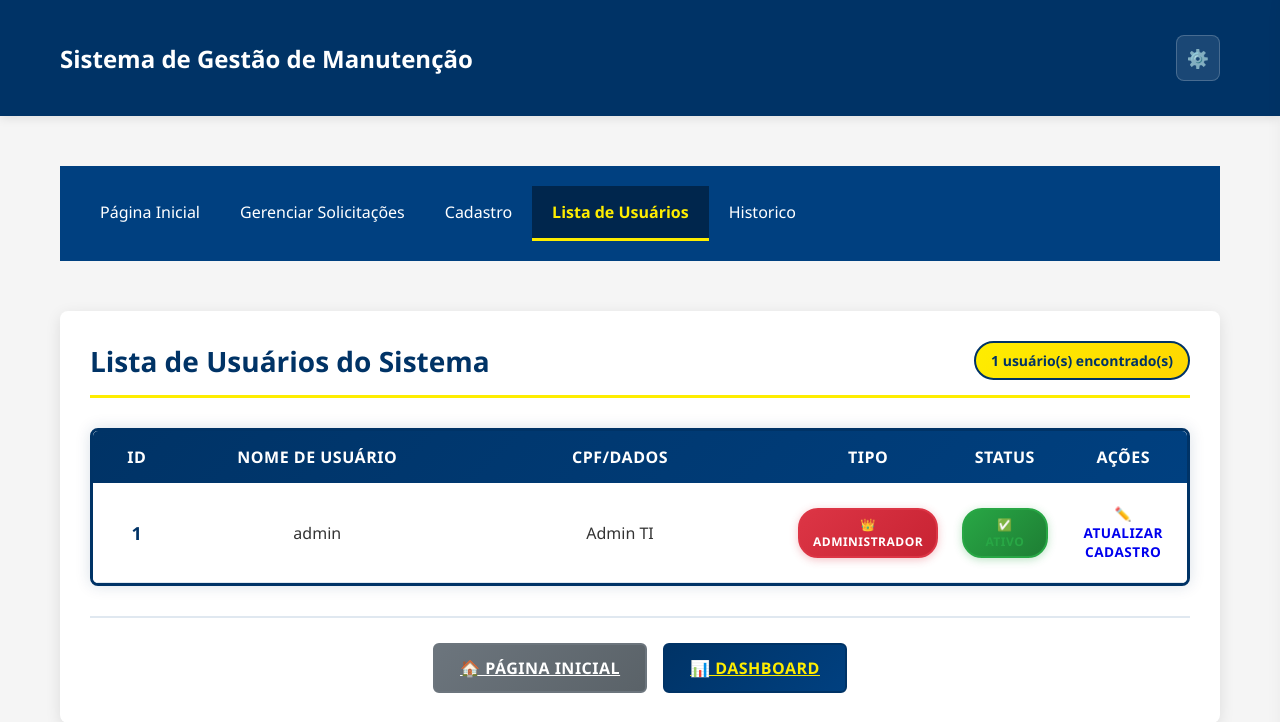
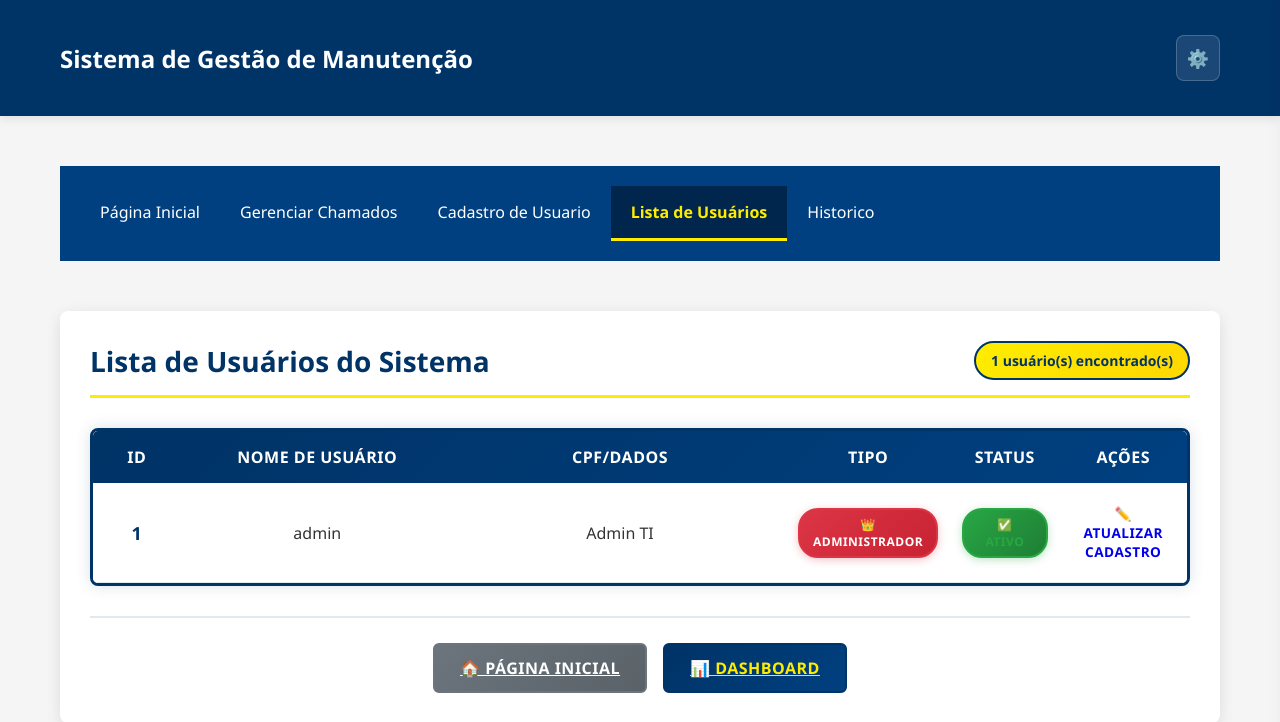
Before and after one commit to LuciosSB/sistema-de-gerenciamento-controle, a Flask app: page /lista_usuarios in a window 1280 px wide. Shown: the top 722 px of the page. Run offline with Flask 3, Linux system fonts and the light colour scheme; a user stored in the database is signed in; data comes from the database, SQL or seed files in the repository.

Commit message:
Atualizando nomes e links

```diff
--- a/templates/atualizar_cadastro.html
+++ b/templates/atualizar_cadastro.html
@@ -8,6 +8,7 @@
             <ul class="nav-list">
                 <li><a href="{{ url_for('exibir_index') }}">Página Inicial</a></li>
                 <li><a href="{{ url_for('gerenciar_solicitacoes') }}">Gerenciar Solicitações</a></li>]
+                <li><a href="{{ url_for('cadastro_usuario') }}">Cadastro de Usuário</a></li>
                 <li class="active"><a href="{{ url_for('lista_usuarios') }}">Lista de Usuários</a></li>
                 <li><a href="{{ url_for('historico') }}">Histórico</a></li>
             </ul>
--- a/templates/cadastro_usuario.html
+++ b/templates/cadastro_usuario.html
@@ -7,7 +7,7 @@
         <div class="container">
             <ul class="nav-list">
                 <li><a href="{{ url_for('exibir_index') }}">Página Inicial</a></li>
-                <li><a href="{{ url_for('gerenciar_solicitacoes') }}">Gerenciar Solicitações</a></li>
+                <li><a href="{{ url_for('gerenciar_solicitacoes') }}">Gerenciar Chamados</a></li>
                 <li class="active"><a href="{{ url_for('cadastro_usuario') }}">Cadastro de Usuário</a></li>
                 <li><a href="{{ url_for('historico') }}">Histórico</a></li>
             </ul>
--- a/templates/historico_detalhes.html
+++ b/templates/historico_detalhes.html
@@ -8,6 +8,7 @@
         <ul class="nav-list">
             <li><a href="{{ url_for('dashboard') }}">Página Inicial</a></li>
             <li><a href="{{ url_for('gerenciar_solicitacoes') }}">Gerenciar Chamados</a></li>
+            <li><a href="{{ url_for('cadastro_usuario') }}">Cadastro de Usuário</a></li>
             <li><a href="{{ url_for('lista_usuarios') }}">Lista de Usuários</a></li>
             <li class="active"><a href="{{ url_for('historico') }}">Histórico</a></li>
         </ul>
--- a/templates/lista_usuarios.html
+++ b/templates/lista_usuarios.html
@@ -7,8 +7,8 @@
         <div class="container">
             <ul class="nav-list">
                 <li><a href="{{ url_for('exibir_index') }}">Página Inicial</a></li>
-                <li><a href="{{ url_for('gerenciar_solicitacoes') }}">Gerenciar Solicitações</a></li>
-                <li><a href="{{ url_for('cadastro_produto') }}">Cadastro</a></li>
+                <li><a href="{{ url_for('gerenciar_solicitacoes') }}">Gerenciar Chamados</a></li>
+                <li><a href="{{ url_for('cadastro_usuario') }}">Cadastro de Usuario</a></li>
                 <li class="active"><a href="{{ url_for('lista_usuarios') }}">Lista de Usuários</a></li>
                 <li><a href="{{ url_for('historico') }}">Historico</a></li>
             </ul>
```
